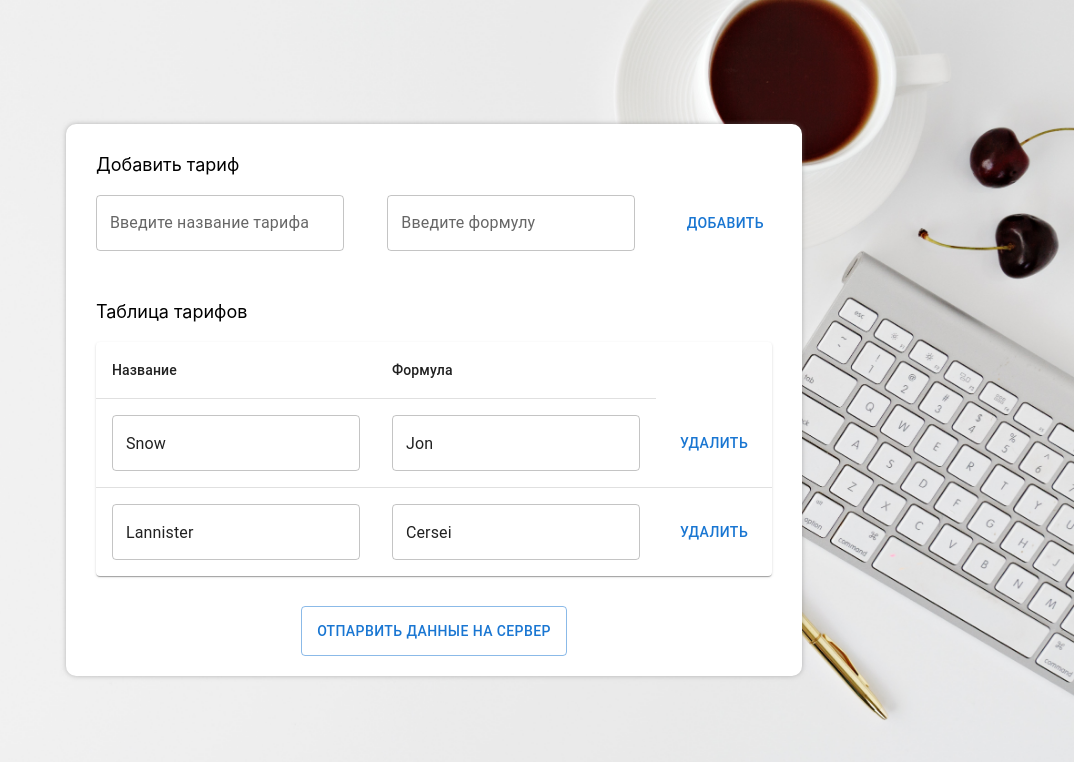
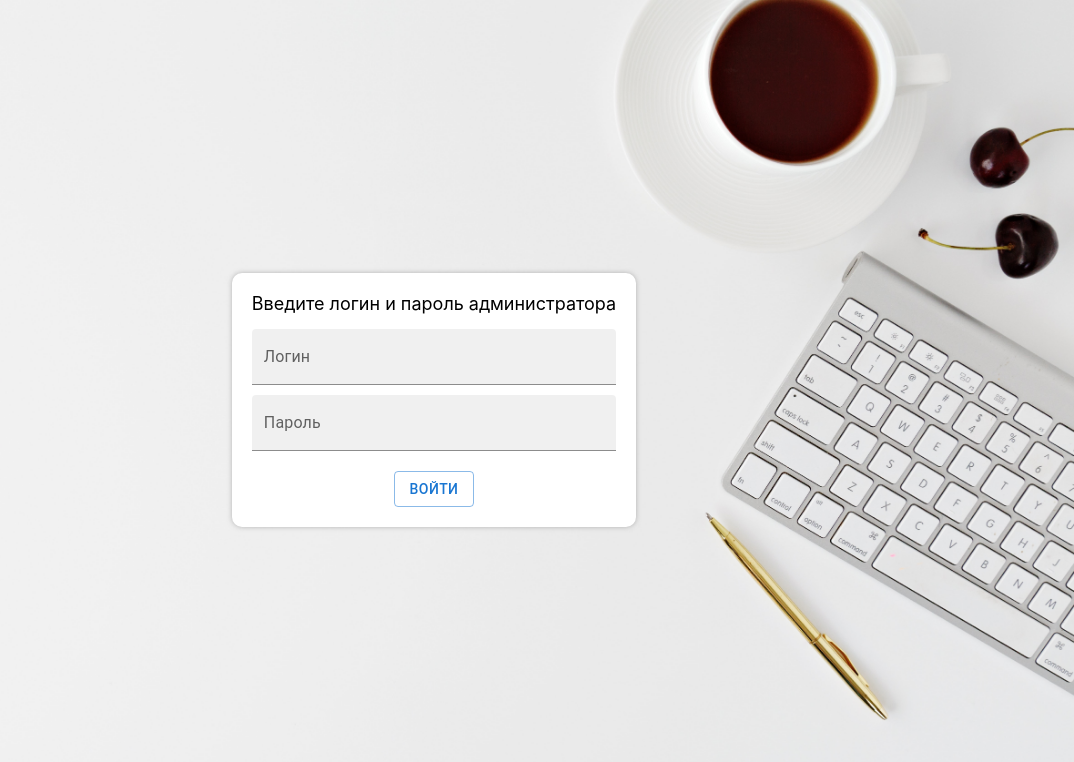
Before and after one commit to nikita-jpg/BankClient, a React (Create React App) app in the folder bank_client/: page /admin in a window 1280 px wide. Shown: the top 762 px of the page, without its empty margins (206-1280 px from the left). Built offline with nearby package versions, Linux system fonts and the light colour scheme; no server answers.

Commit message:
Готова панель авторизации

```diff
--- a/bank_client/src/pages/AdminPage/AdminPage.js
+++ b/bank_client/src/pages/AdminPage/AdminPage.js
@@ -7,10 +7,10 @@ import './AdminPage.css'
 
 const AdminPage = () => {
     const ADMIN_URL = DEFAULT_URL + "/admin";
-    const [isAdminPanel, setIsAdminPanel] = useState(true)
+    const [isAdminPanel, setIsAdminPanel] = useState(false)
 
-    const [login, setLogin] = useState("root")
-    const [password, setPassword] = useState("toor")
+    const [login, setLogin] = useState("")
+    const [password, setPassword] = useState("")
 
     return (
       <div className="AdminPage">
--- a/bank_client/src/panels/PanelAuthorization/PanelAuthorization.css
+++ b/bank_client/src/panels/PanelAuthorization/PanelAuthorization.css
@@ -13,3 +13,13 @@
     color:red;
     font-size: 16px;
 }
+
+.PanelAuthorization__InputField{
+    margin: 10px 0 10px 0;
+}
+
+.PanelAuthorization__CTA{
+    display: flex;
+    justify-content: center;
+    margin-top: 20px;
+}
--- a/bank_client/src/panels/PanelAuthorization/PanelAuthorization.js
+++ b/bank_client/src/panels/PanelAuthorization/PanelAuthorization.js
@@ -10,8 +10,6 @@ const PanelAuthorization = ({title="", url="", login, password,
     setPassword=()=>{},
     openNextPanel=()=>{}}) => {
 
-    // const [login, setLogin] = useState("")
-    // const [password, setPassword] = useState("")
     const [isBtnSendDisabled, setIsBtnSendDisabled] = useState(false)
     const [hasMistake, setHasMistake] = useState(false)
 
@@ -43,10 +41,18 @@ const PanelAuthorization = ({title="", url="", login, password,
                 hasMistake &&
                 <p className="PanelAuthorization__error">Логин или пароль неверны</p>
             }
-            <TextFieldWrapper label="Логин" onChange={(event)=>{setLogin(event.target.value)}} value={login}></TextFieldWrapper>
-            <TextFieldWrapper label="Пароль" onChange={(event)=>{setPassword(event.target.value)}} value={password}></TextFieldWrapper>
 
-            <Button onClick={sendBtnClick} disabled={isBtnSendDisabled} style={{maxHeight:"56px"}}>Войти</Button>
+            <div className="PanelAuthorization__InputField">
+                <TextFieldWrapper label="Логин" onChange={(event)=>{setLogin(event.target.value)}} value={login}></TextFieldWrapper>
+            </div>
+
+            <div className="PanelAuthorization__InputField">
+                <TextFieldWrapper label="Пароль" onChange={(event)=>{setPassword(event.target.value)}} value={password}></TextFieldWrapper>
+            </div>
+
+            <div className="PanelAuthorization__CTA">
+                <Button variant="outlined" onClick={sendBtnClick} disabled={isBtnSendDisabled} style={{maxHeight:"56px"}}>Войти</Button>
+            </div>
         </div>
     )
 }
```
